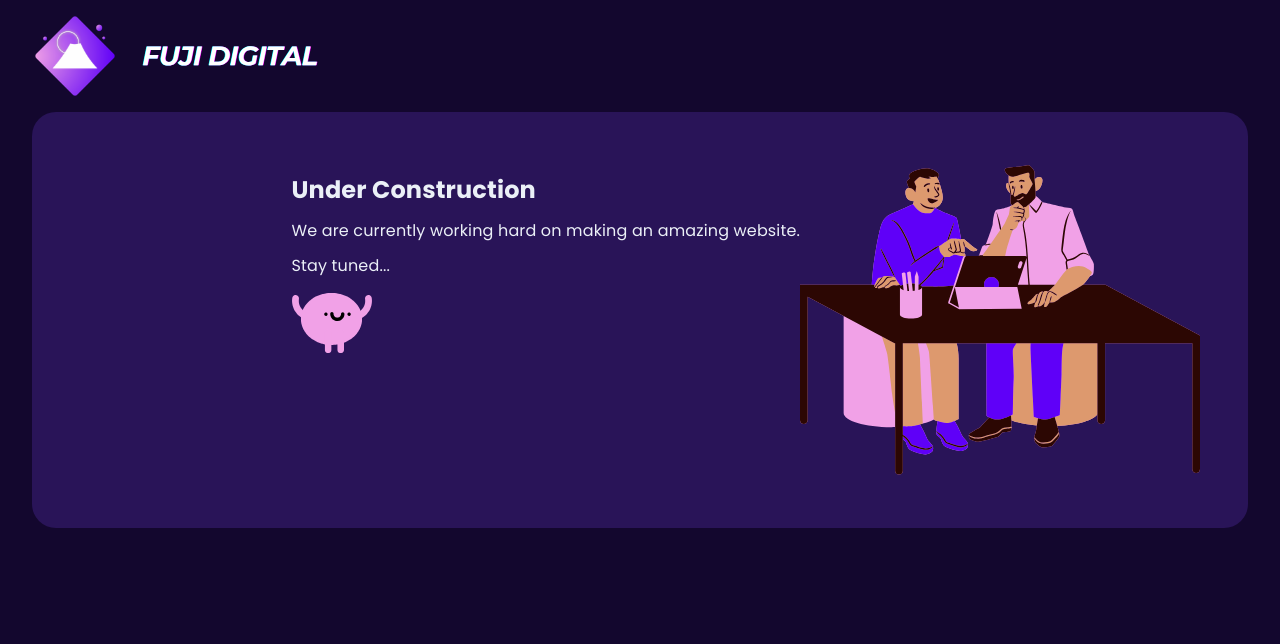
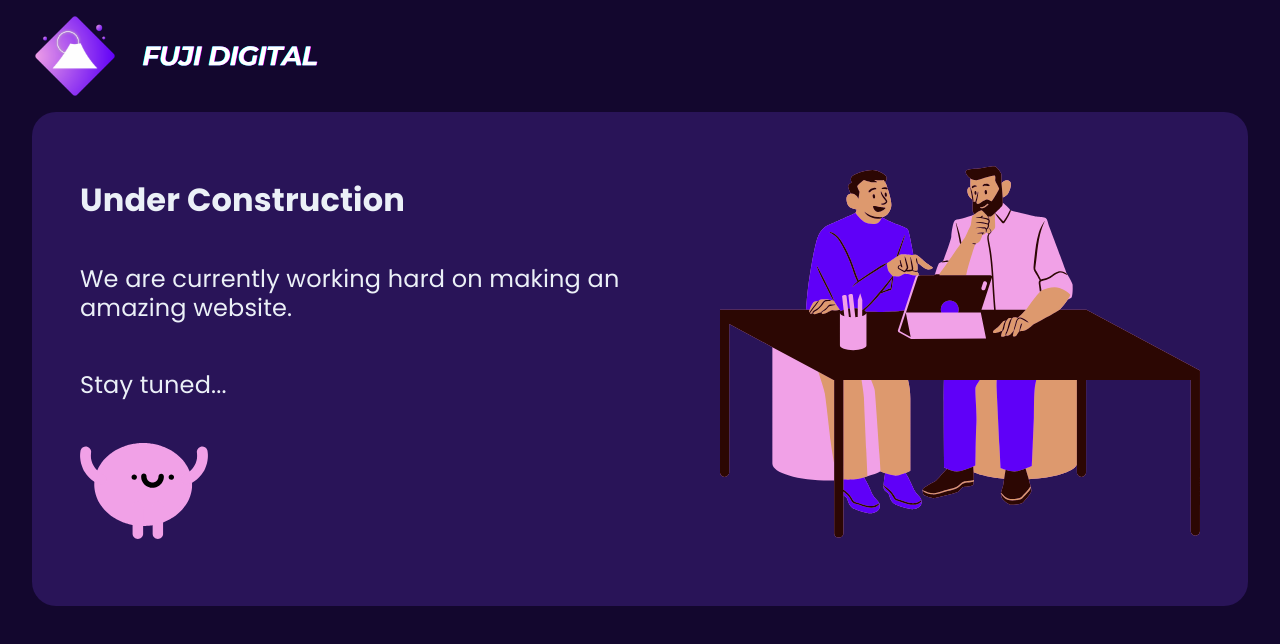
Before and after one commit to Gregamoo/fuji-digital-website, a React (Create React App) app: page / in a window 1280 px wide. Shown: the top 644 px of the page. Built offline with nearby package versions, Linux system fonts and the light colour scheme; a web font is replaced by a local one.

Commit message:
Increased size of image and centered font

```diff
--- a/src/App.css
+++ b/src/App.css
@@ -23,27 +23,42 @@
   flex-direction: column;
   @media screen and (min-width: 768px) {
     flex-direction: row-reverse;
+    justify-content: space-around;
   }
 }
 
 .designingImage {
   height: 11rem;
   @media screen and (min-width: 768px) {
-    height: 20rem;
+    height: 30vw;
   }
 }
 
+.textContainer {
+  @media screen and (min-width: 768px) {
+    display: flex;
+    flex-direction: column;
+    justify-content: center;
+    align-items: flex-start;
+  }
+}
 h1 {
   font-size: 1.5rem;
   font-family: "Poppins", sans-serif;
   color: #ebf0f7;
   line-height: 1.2;
+  @media screen and (min-width: 1200px) {
+    font-size: 2rem;
+  }
 }
 p {
   font-size: 1rem;
   font-family: "Poppins", sans-serif;
   color: #ebf0f7;
   line-height: 1.2;
+  @media screen and (min-width: 1200px) {
+    font-size: 1.5rem;
+  }
 }
 
 .pinkBlob {
@@ -51,6 +66,7 @@ p {
   display: block;
   margin: auto;
   @media screen and (min-width: 768px) {
-    margin: 0;
+    margin: 1rem 0;
+    height: 8vw;
   }
 }
--- a/src/App.js
+++ b/src/App.js
@@ -19,7 +19,7 @@ function App() {
               alt="Two cartoon people discussing work over a computer"
               className="designingImage"
             />
-            <div>
+            <div className="textContainer">
               <h1>Under Construction</h1>
               <p>We are currently working hard on making an amazing website.</p>
               <p>Stay tuned...</p>
```
